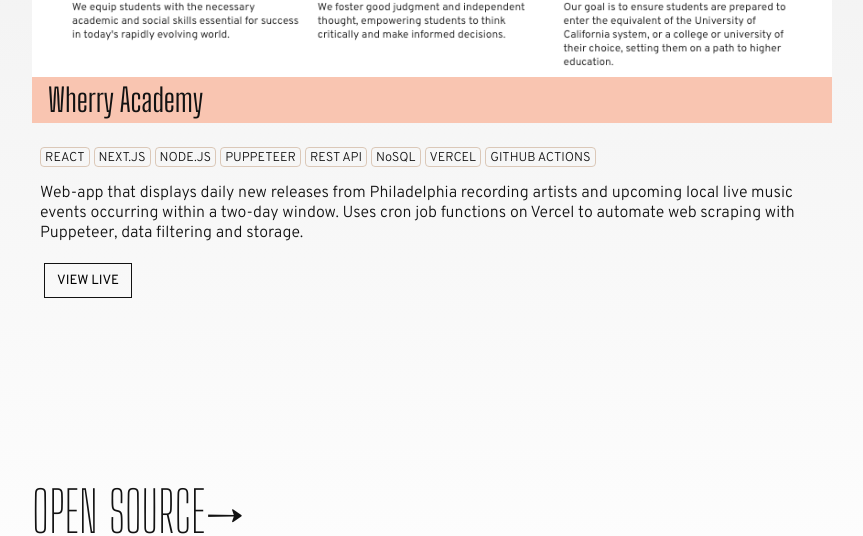
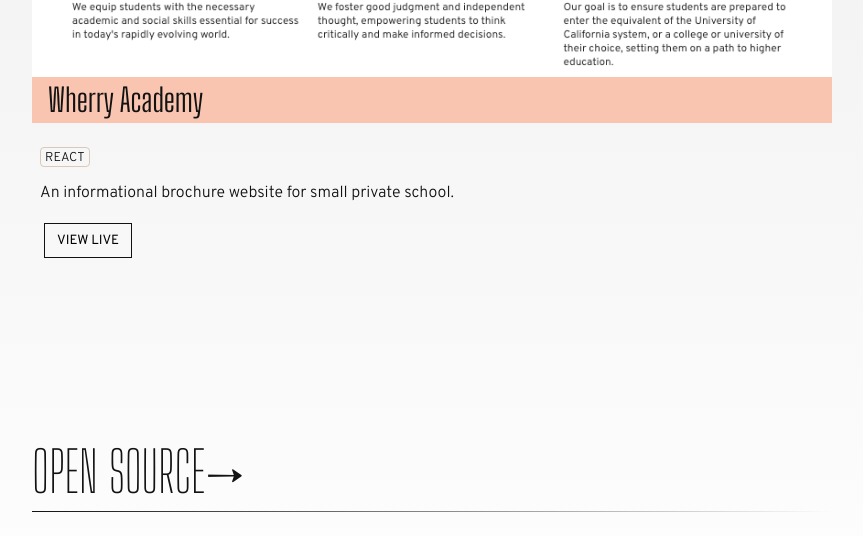
Before and after one commit to Chanduh/chanduh.github.io, a plain HTML site: page index.html in a window 1280 px wide. Shown: the part 4111-4647 px from the top of the page, without its empty margins (208-1071 px from the left). Drawn offline with Linux system fonts and the light colour scheme.

Commit message:
pre-wherry academy revamp

```diff
--- a/index.html
+++ b/index.html
@@ -138,17 +138,11 @@
               <div class="left-work-wrap">
                 <p class="tech-wrapper">
                   <span class="tech">REACT</span>
-                  <span class="tech">NEXT.JS</span>
-                  <span class="tech">NODE.JS</span>
-                  <span class="tech">PUPPETEER</span>
-                  <span class="tech">REST API</span>
-                  <span class="tech">NoSQL</span>
-                  <span class="tech">VERCEL</span>
-                  <span class="tech">GITHUB ACTIONS</span>
                 </p>
                 <p>
-                  Web-app that displays daily new releases from Philadelphia recording artists and upcoming local live music events occurring within a two-day window. Uses cron job functions on Vercel to automate web scraping with Puppeteer, data filtering and storage.                <div class="button-desktop">
-                  <a href="https://phillyfliers.com" target="_blank"><button class="primary-button">view LIVE</button></a>
+                  An informational brochure website for small private school.
+                  <div class="button-desktop">
+                  <a href="https://wherryacademy.com" target="_blank"><button class="primary-button">view LIVE</button></a>
                 </div>
               </div>
               <div class="right-work-wrap"><img class="mobile" src="/public/images/desktop-wherry.png" alt="Wherry Academy mobile screenshot" /></div>
```
